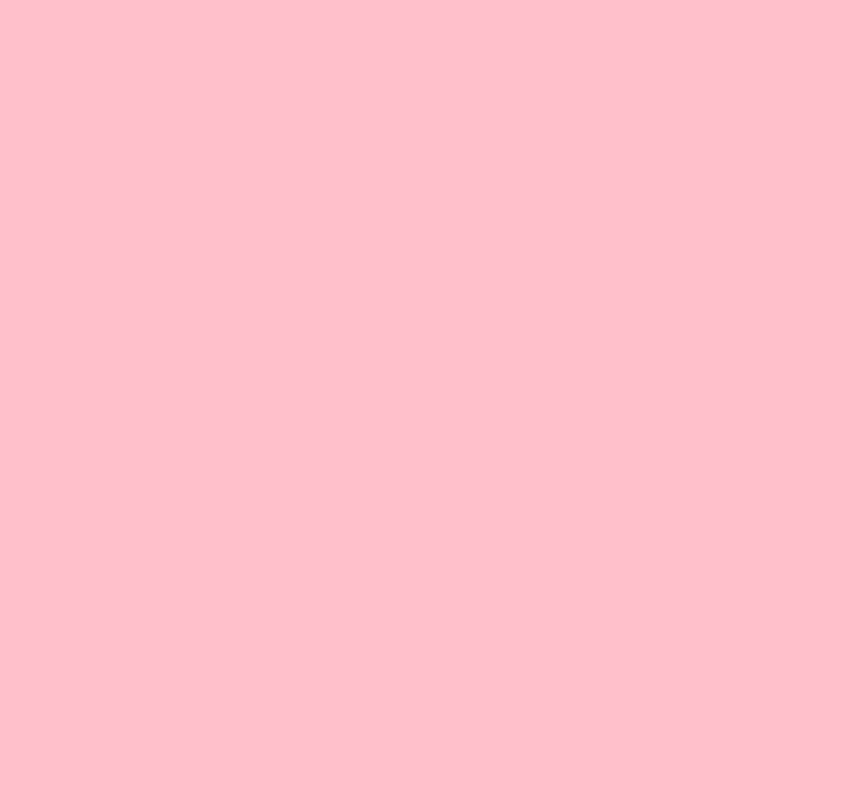
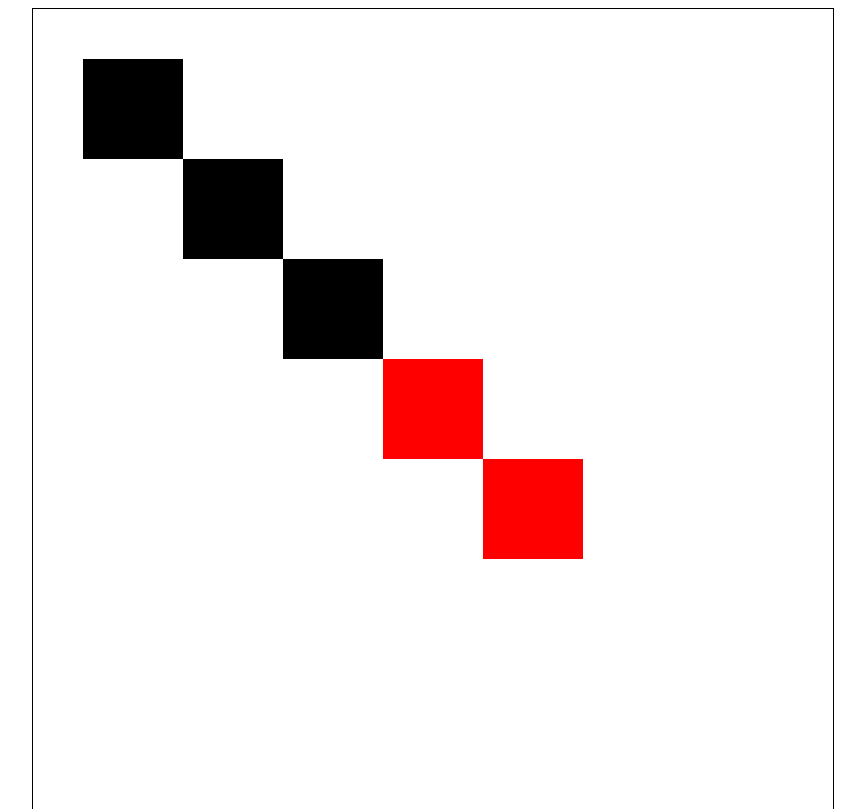
Before and after one commit to tldms0012/meme-maker, a plain HTML site: page index.html in a window 1280 px wide. Shown: the top 809 px of the page, without its empty margins (207-1072 px from the left). Drawn offline with Linux system fonts and the light colour scheme.

Commit message:
meme_maker_1

```diff
--- a/app.js
+++ b/app.js
@@ -1 +1,15 @@
-alert("hello");
+const canvas = document.querySelector("canvas");
+const ctx = canvas.getContext("2d");
+canvas.width = 800;
+canvas.height = 800;
+
+ctx.rect(50, 50, 100, 100);
+ctx.rect(150, 150, 100, 100);
+ctx.rect(250, 250, 100, 100);
+ctx.fill();
+
+ctx.beginPath();
+ctx.rect(350, 350, 100, 100);
+ctx.rect(450, 450, 100, 100);
+ctx.fillStyle = "red";
+ctx.fill();
--- a/style.css
+++ b/style.css
@@ -1,3 +1,11 @@
-body {
-    background-color: pink;
+canvas{
+    width: 800px;
+    height: 800px;
+    border: 1px solid black;
 }
+
+body{
+    display: flex;
+    justify-content: center;
+    align-items: center;
+}
```
